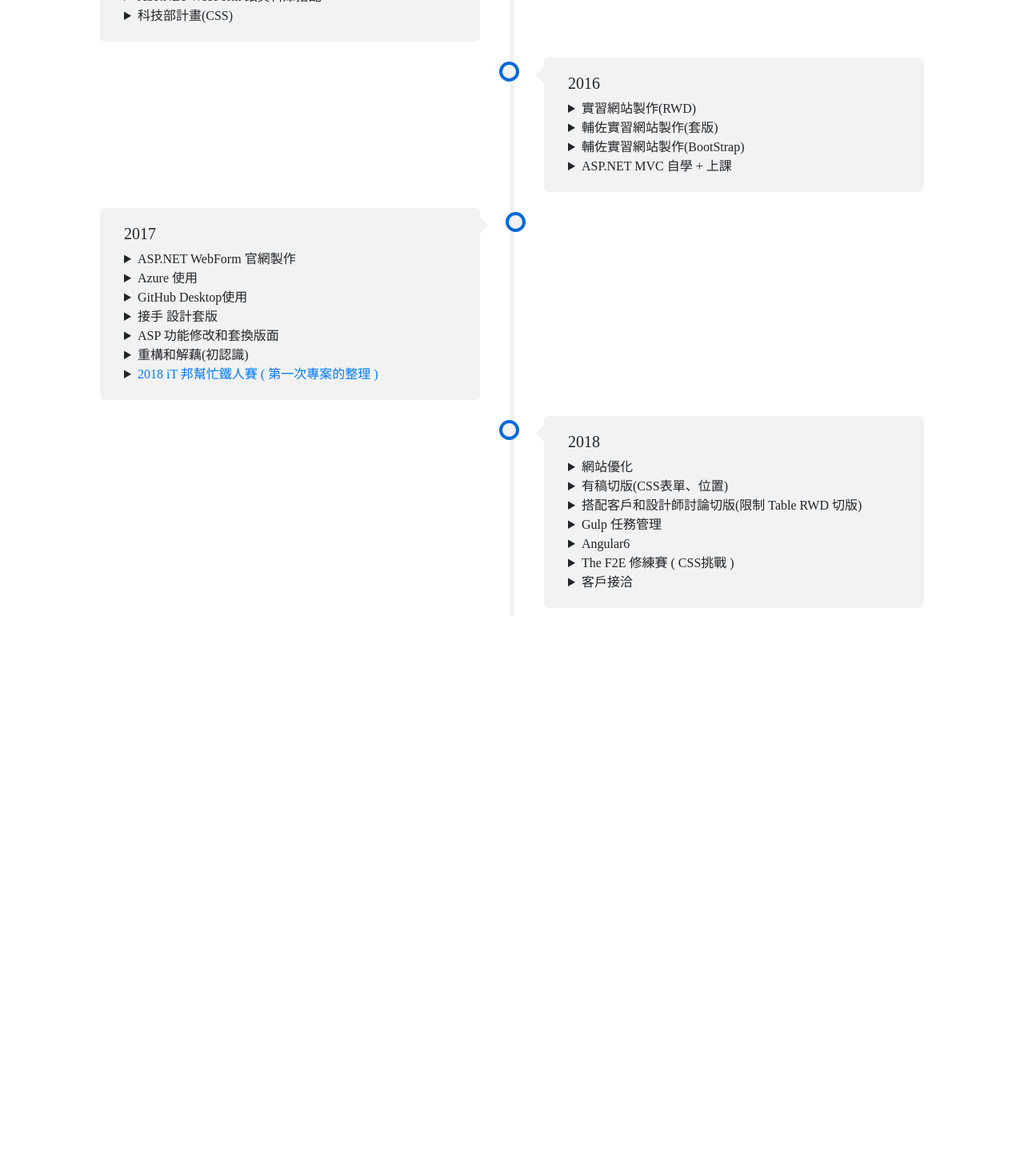
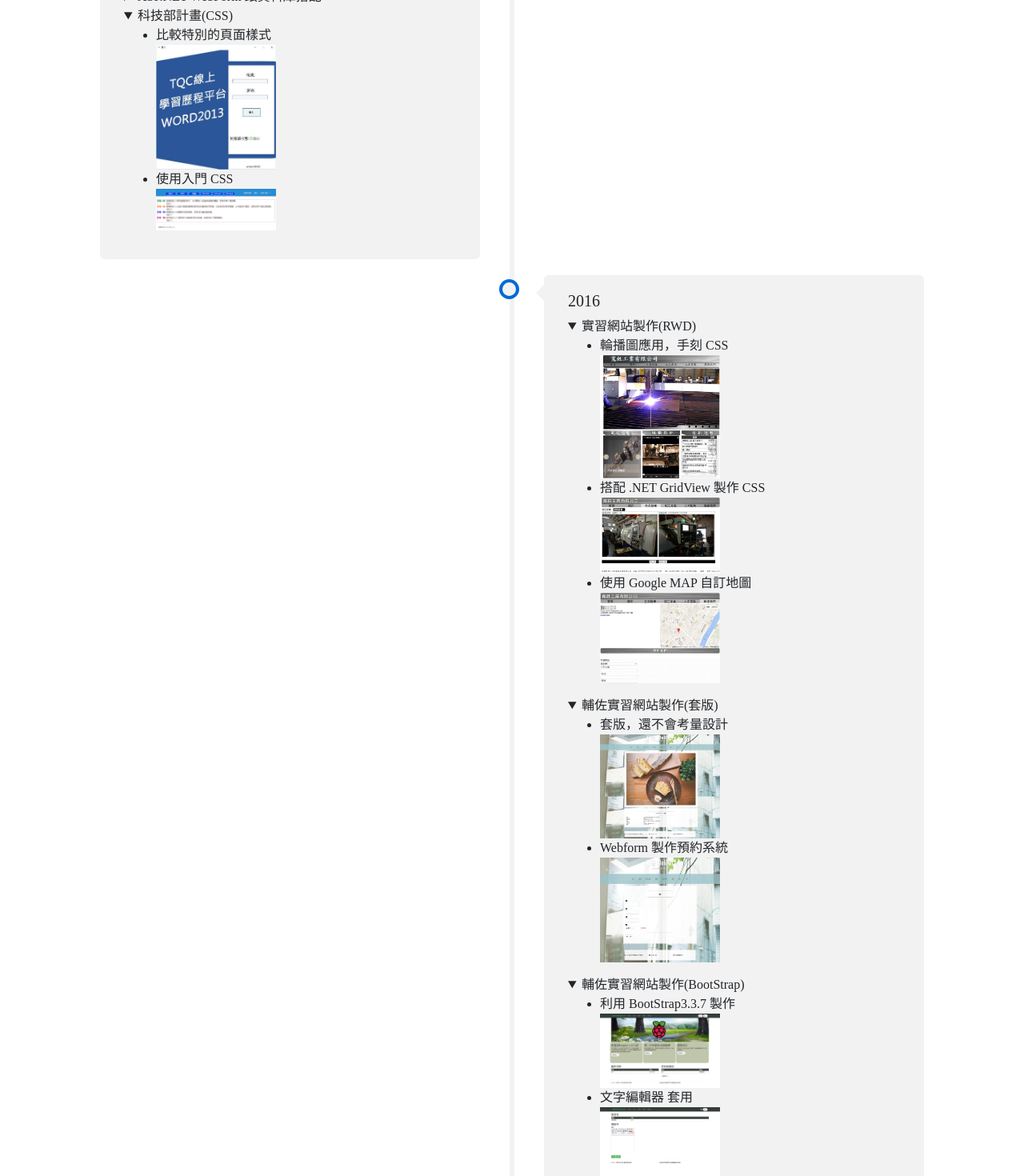
Before and after one commit to bear88130/resume, an Angular app: page / in a window 1280 px wide. Shown: the part 1640-3110 px from the top of the page at 80% size. Before the commit the page ends 2560 px from the top, so only its background shows below. Built offline with nearby package versions, Linux system fonts and the light colour scheme.

Commit message:
圖片改為modal顯示

```diff
--- a/src/app/app.component.html
+++ b/src/app/app.component.html
@@ -232,7 +232,7 @@
       <div class="modal-dialog" role="document">
         <div class="modal-content">
           <div class="modal-header">
-            <h5 class="modal-title" id="exampleModalLabel">嘉義縣社會教育科-學員</h5>
+            <h5 class="modal-title" id="exampleModalLabel">嘉義縣社會教育科-教育替代役</h5>
             <button type="button" class="close" data-dismiss="modal" aria-label="Close">
               <span aria-hidden="true">&times;</span>
             </button>
@@ -250,7 +250,7 @@
       <div class="modal-dialog" role="document">
         <div class="modal-content">
           <div class="modal-header">
-            <h5 class="modal-title" id="exampleModalLabel">科技公司-學員</h5>
+            <h5 class="modal-title" id="exampleModalLabel">科技公司-程式設計師</h5>
             <button type="button" class="close" data-dismiss="modal" aria-label="Close">
               <span aria-hidden="true">&times;</span>
             </button>
@@ -316,18 +316,18 @@
                 <li>選擇題作答後統整分數</li>
               </ul>
             </details>
-            <details>
+            <details open>
               <summary>科技部計畫(CSS)</summary>
               <ul>
-                <li>做比較特別的頁面樣式
+                <li>比較特別的頁面樣式
                   <br>
-                  <a target="_blank" href="img/skill-1.png">
+                  <a data-toggle="modal" data-target="#lightBoxModal" href="javascript:" (click)="turnLightBox('1','比較特別的頁面樣式')">
                     <img src="img/skill-1.png" alt="Forest">
                   </a>
                 </li>
                 <li>使用入門 CSS
                   <br>
-                  <a target="_blank" href="img/skill-2.png">
+                  <a data-toggle="modal" data-target="#lightBoxModal" href="javascript:" (click)="turnLightBox('2','使用入門 CSS')">
                     <img src="img/skill-2.png" alt="Forest">
                   </a>
                 </li>
@@ -339,58 +339,58 @@
         <div class="containerTime right">
           <div class="content">
             <h5>2016</h5>
-            <details>
+            <details open>
               <summary>實習網站製作(RWD)</summary>
               <ul>
                 <li>輪播圖應用，手刻 CSS
                   <br>
-                  <a target="_blank" href="img/skill-3.png">
+                  <a data-toggle="modal" data-target="#lightBoxModal" href="javascript:" (click)="turnLightBox('3','輪播圖應用，手刻 CSS')">
                     <img src="img/skill-3.png" alt="Forest">
                   </a>
                 </li>
                 <li>搭配 .NET GridView 製作 CSS
                   <br>
-                  <a target="_blank" href="img/skill-4.png">
+                  <a data-toggle="modal" data-target="#lightBoxModal" href="javascript:" (click)="turnLightBox('4','搭配 .NET GridView 製作 CSS')">
                     <img src="img/skill-4.png" alt="Forest">
                   </a>
                 </li>
                 <li>使用 Google MAP 自訂地圖
                   <br>
-                  <a target="_blank" href="img/skill-5.png">
+                  <a data-toggle="modal" data-target="#lightBoxModal" href="javascript:" (click)="turnLightBox('5','使用 Google MAP 自訂地圖')">
                     <img src="img/skill-5.png" alt="Forest">
                   </a>
                 </li>
               </ul>
             </details>
-            <details>
+            <details open>
               <summary>輔佐實習網站製作(套版)</summary>
               <ul>
                 <li>套版，還不會考量設計
                   <br>
-                  <a target="_blank" href="img/skill-6.png">
+                  <a data-toggle="modal" data-target="#lightBoxModal" href="javascript:" (click)="turnLightBox('6','套版，還不會考量設計')">
                     <img src="img/skill-6.png" alt="Forest">
                   </a>
                 </li>
                 <li>Webform 製作預約系統
                   <br>
-                  <a target="_blank" href="img/skill-7.png">
+                  <a data-toggle="modal" data-target="#lightBoxModal" href="javascript:" (click)="turnLightBox('7','Webform 製作預約系統')">
                     <img src="img/skill-7.png" alt="Forest">
                   </a>
                 </li>
               </ul>
             </details>
-            <details>
+            <details open>
               <summary>輔佐實習網站製作(BootStrap)</summary>
               <ul>
-                <li>完全利用 BootStrap3.3.7 製作
+                <li>利用 BootStrap3.3.7 製作
                   <br>
-                  <a target="_blank" href="img/skill-8.png">
+                  <a data-toggle="modal" data-target="#lightBoxModal" href="javascript:" (click)="turnLightBox('8','利用 BootStrap3.3.7 製作')">
                     <img src="img/skill-8.png" alt="Forest">
                   </a>
                 </li>
                 <li>文字編輯器 套用
                   <br>
-                  <a target="_blank" href="img/skill-9.png">
+                  <a data-toggle="modal" data-target="#lightBoxModal" href="javascript:" (click)="turnLightBox('9','文字編輯器套用')">
                     <img src="img/skill-9.png" alt="Forest">
                   </a>
                 </li>
@@ -448,7 +448,7 @@
                 <li>第一次接觸和修改 ASP 架構</li>
                 <li>問答題 換成 選擇題，更動資料庫和程式碼</li>
                 <li>
-                  <a target="_blank" href="http://krasotaiskusstva.com/ki/?theme=xmas">ASP CSS套版</a>
+                  <a target="_blank" href="http://krasotaiskusstva.com/ki/?theme=xmas">ASP CSS套版使用版型</a>
                 </li>
               </ul>
             </details>
@@ -510,7 +510,7 @@
                       <li>子傳父值</li>
                     </ul>
                   </details>
-                  <details>
+                  <details open>
                       <summary>The F2E 修練賽 ( CSS挑戰 )</summary>
                       <ul>
                         <li><a target="_blank" href="https://bear88130.github.io/">ToDoList</a> - file CSS </li>
@@ -535,6 +535,24 @@
     </div>
   </div>
 
+    <!-- 圖片 Modal Start -->
+    <div class="modal fade" id="lightBoxModal" tabindex="-1" role="dialog" aria-labelledby="exampleModalLabel" aria-hidden="true">
+      <div class="modal-dialog modal-80" role="document">
+        <div class="modal-content">
+          <div class="modal-header">
+            <h5 class="modal-title" id="exampleModalLabel">{{lightBoxTitle}}</h5>
+            <button type="button" class="close" data-dismiss="modal" aria-label="Close">
+              <span aria-hidden="true">&times;</span>
+            </button>
+          </div>
+          <div class="modal-body">
+            <img [src]="lightBoxImg" alt="">
+          </div>
+        </div>
+      </div>
+    </div>
+    <!-- 圖片 Modal End -->
+
   <footer></footer>
 
 </div>
--- a/src/app/app.component.ts
+++ b/src/app/app.component.ts
@@ -1,10 +1,22 @@
-import { Component } from '@angular/core';
+import { Component, OnInit } from '@angular/core';
 
 @Component({
   selector: 'app-root',
   templateUrl: './app.component.html',
   styleUrls: ['./app.component.css']
 })
-export class AppComponent {
+export class AppComponent implements OnInit {
 
+  lightBoxImgNum: string;
+  lightBoxImg: string;
+  lightBoxTitle: string;
+
+  ngOnInit() {
+  }
+
+  turnLightBox(num , title) {
+    this.lightBoxImgNum = num;
+    this.lightBoxImg = 'img/skill-' + this.lightBoxImgNum + '.png';
+    this.lightBoxTitle = title;
+  }
 }
--- a/src/scss/_layout.scss
+++ b/src/scss/_layout.scss
@@ -180,3 +180,13 @@ details{
     outline: none;
   }
 }
+
+#lightBoxModal{
+  img{
+    width: 100%;
+  }
+}
+
+.modal-80{
+  max-width: 80%;
+}
--- a/src/scss/_rwd.scss
+++ b/src/scss/_rwd.scss
@@ -35,6 +35,9 @@
       width:100px;
     }
   }
+  .modal-80{
+    max-width: 100%;
+  }
 }
 
 /* For320px */
```
